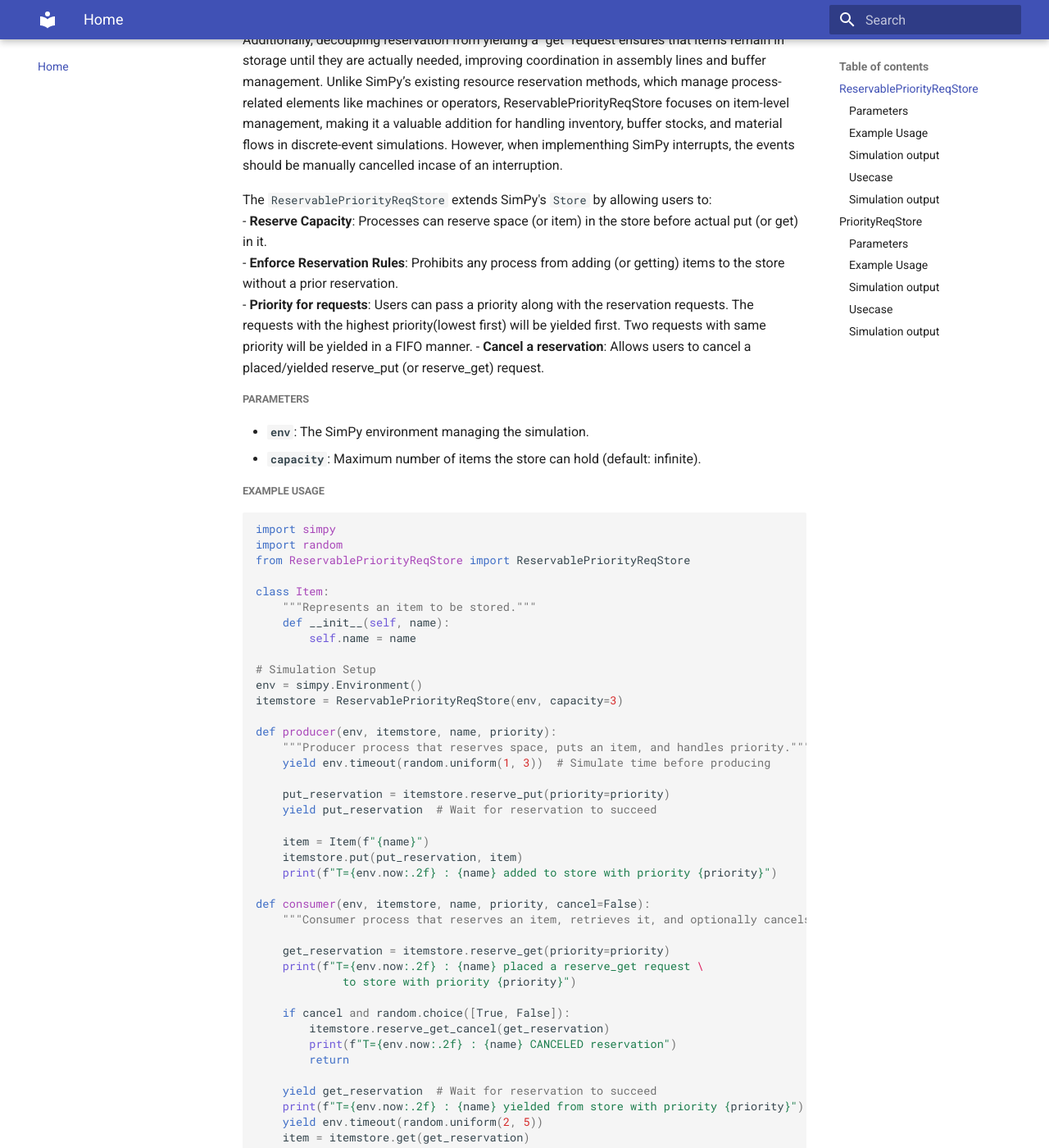
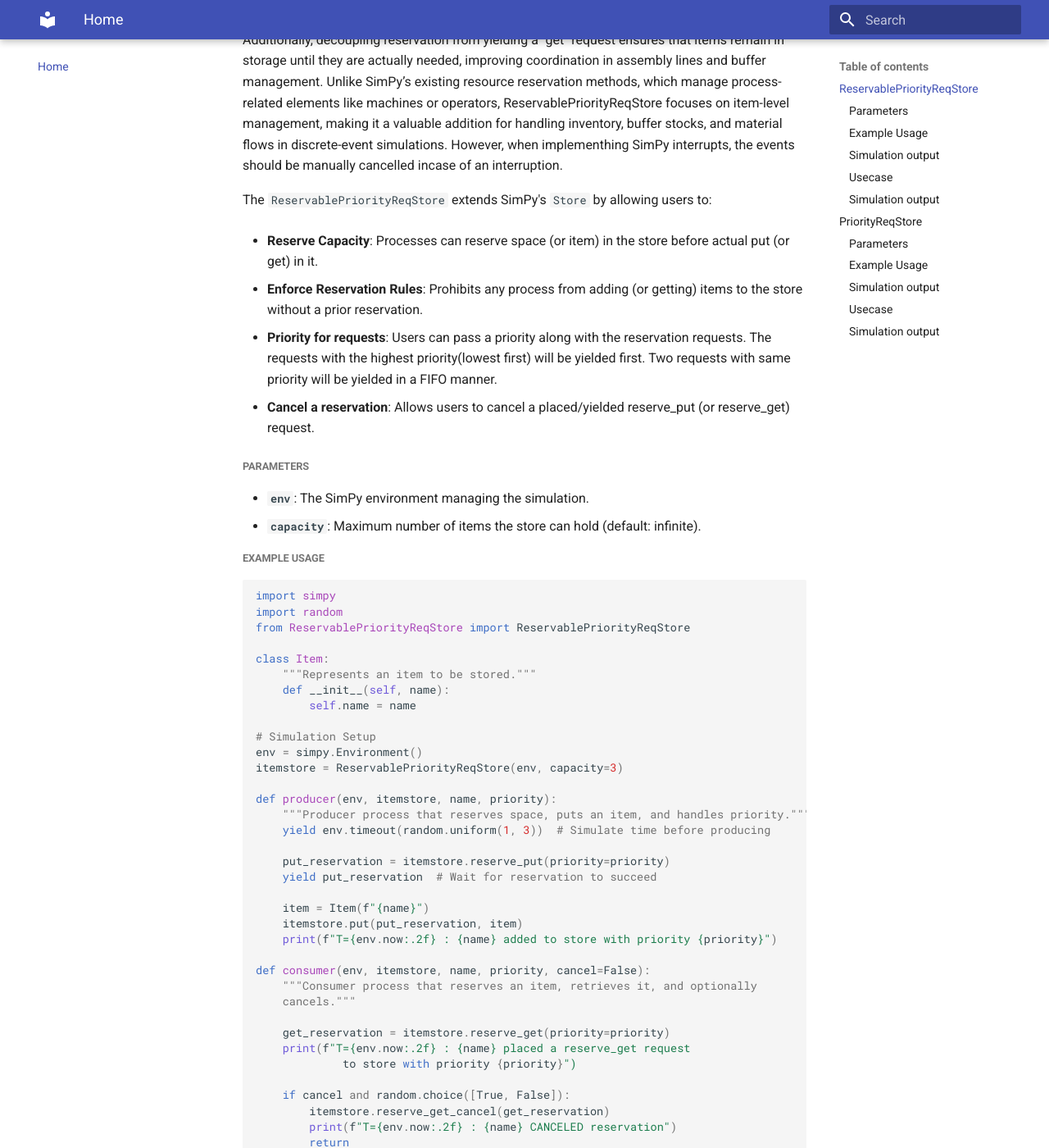
Before and after one commit to FactorySimPy/FactorySimPydocs, an MkDocs documentation site: the page built from docs/index.md, in a window 1280 px wide and 1400 px high, scrolled down 475 px. Shown: the whole window at 82% size. Built offline with MkDocs 1.6.1 and Material for MkDocs 9.7.7, drawn with Linux system fonts in a browser that asks for light colours; some of the changed text lies outside the part shown.

```diff
--- a/docs/index.md
+++ b/docs/index.md
@@ -18,9 +18,13 @@ However, when implementhing SimPy interrupts, the events should be manually canc
 
 
 The `ReservablePriorityReqStore` extends SimPy's `Store` by allowing users to:
+
 - **Reserve Capacity**: Processes can reserve space (or item) in the store before actual put (or get) in it.
+
 - **Enforce Reservation Rules**: Prohibits any process from adding (or getting) items to the store without a prior reservation.
+
 - **Priority for requests**: Users can pass a priority along with the reservation requests. The requests with the highest priority(lowest first) will be yielded first. Two requests with same priority will be yielded in a FIFO manner.
+
 - **Cancel a reservation**: Allows users to cancel a placed/yielded reserve_put (or reserve_get) request.
 
 
@@ -57,10 +61,11 @@ def producer(env, itemstore, name, priority):
     print(f"T={env.now:.2f} : {name} added to store with priority {priority}")
 
 def consumer(env, itemstore, name, priority, cancel=False):
-    """Consumer process that reserves an item, retrieves it, and optionally cancels."""
+    """Consumer process that reserves an item, retrieves it, and optionally
+    cancels."""
 
     get_reservation = itemstore.reserve_get(priority=priority)
-    print(f"T={env.now:.2f} : {name} placed a reserve_get request \
+    print(f"T={env.now:.2f} : {name} placed a reserve_get request
              to store with priority {priority}")
 
     if cancel and random.choice([True, False]):
@@ -72,7 +77,8 @@ def consumer(env, itemstore, name, priority, cancel=False):
     print(f"T={env.now:.2f} : {name} yielded from store with priority {priority}")
     yield env.timeout(random.uniform(2, 5))
     item = itemstore.get(get_reservation)
-    print(f"T={env.now:.2f} : {name} retrieved {item.name} from store with priority {priority}")
+    print(f"T={env.now:.2f} : {name} retrieved {item.name} from store with
+                priority {priority}")
 
 # Creating producers and consumers
 env.process(consumer(env, itemstore, "Consumer1", priority=3, cancel=True))
@@ -132,7 +138,7 @@ def producer(env, interarrival, store, item_prefix):
         yield put_req
         item_name = f"{item_prefix}{i+1}"
         store.put(put_req, item_name)
-        print(f"T={env.now:.2f}: Producer {item_prefix}: added {item_name} \
+        print(f"T={env.now:.2f}: Producer {item_prefix}: added {item_name}
                    (store size={len(store.items)})")
 
         i += 1
@@ -175,7 +181,7 @@ def machine(env, delay, input_stores, input_priorities,
                 req = store.reserve_get()
             input_requests.append(req)
 
-        print(f"T={env.now:.2f}: Machine {output_prefix}: waiting to yield \
+        print(f"T={env.now:.2f}: Machine {output_prefix}: waiting to yield
                            reserve_get requests")
         yield env.all_of(input_requests)
 
@@ -187,7 +193,7 @@ def machine(env, delay, input_stores, input_priorities,
         yield env.timeout(delay)
 
         output_store.put(put_req, f"{output_prefix}{i}")
-        print(f"T={env.now:.2f}: Machine {output_prefix}: finished product is \
+        print(f"T={env.now:.2f}: Machine {output_prefix}: finished product is
                         available in its store")
         i += 1
 
@@ -217,8 +223,8 @@ def run_simulation():
 
     # Machine setups
     machine_params = [
-        (1, [yellowstore, redstore], [None, None], orangestore, "orange"),#Machine1
-        (1, [yellowstore, bluestore], [-2, None], greenstore, "green") # Machine2
+       (1, [yellowstore, redstore], [None, None], orangestore, "orange"),#Machine1
+       (1, [yellowstore, bluestore], [-2, None], greenstore, "green") # Machine2
     ]
 
     # Start Producers
@@ -299,7 +305,7 @@ def source(name,env,delay,priority=0):
 
     yield env.timeout(delay)
     item1 = item(name='item'+str(name)+str(i))
-    print(f'T={env.now:.2f}: Source {name} Going to put an item in \
+    print(f'T={env.now:.2f}: Source {name} Going to put an item in
                     store {item1.name} with priority {priority}')
 
     yield store.put(item1,priority)
@@ -307,7 +313,7 @@ def source(name,env,delay,priority=0):
 def sink(name,env,delay,priority):
 
     yield env.timeout(delay)
-    print(f'T={env.now:.2f}: Sink {name} placed a get request with \
+    print(f'T={env.now:.2f}: Sink {name} placed a get request with
                      priority {priority} in the store')
     item = yield store.get(priority)
     print(f'T={env.now:.2f}: Sink {name} Got an item from store {item.name}')
@@ -360,7 +366,8 @@ class CentralITDepartment:
 
     def department_request(self, department_name, priority):
         """Department places a request for a system."""
-        print(f"T={self.env.now:.2f}: {department_name} places a request with priority {priority}")
+        print(f"T={self.env.now:.2f}: {department_name} places a request with
+                                 priority {priority}")
         system = yield self.store.get(priority=priority)
         self.results.append((self.env.now, department_name, system))
         print(f"T={self.env.now:.2f}: {department_name} received {system}")
```
Also changed, not shown: site/index.html, site/search/search_index.json, site/sitemap.xml, 1 other file.
